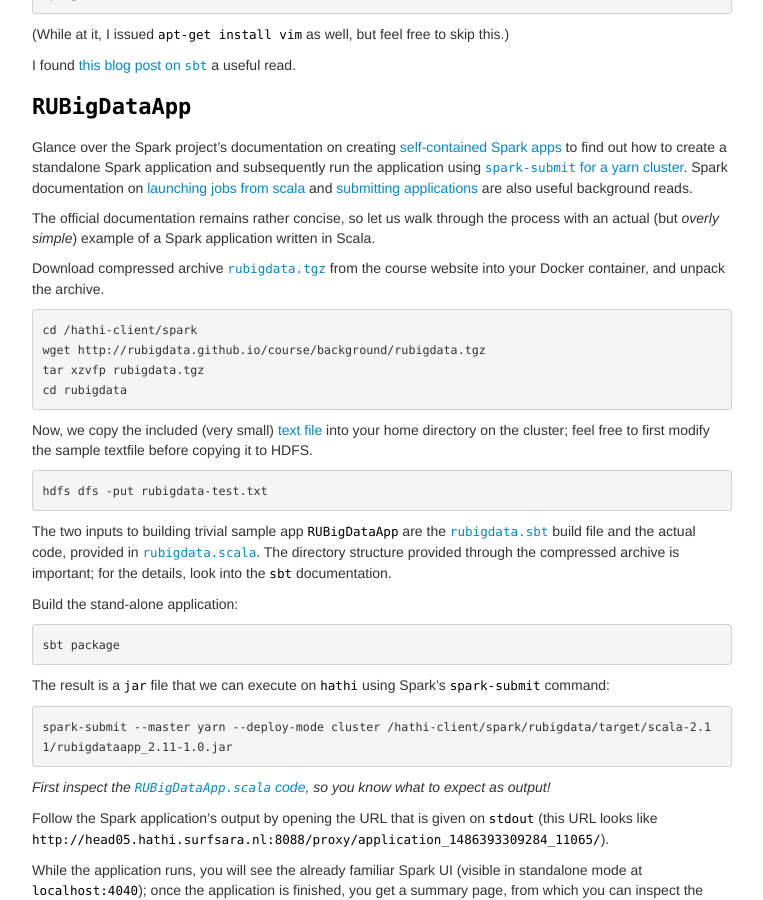
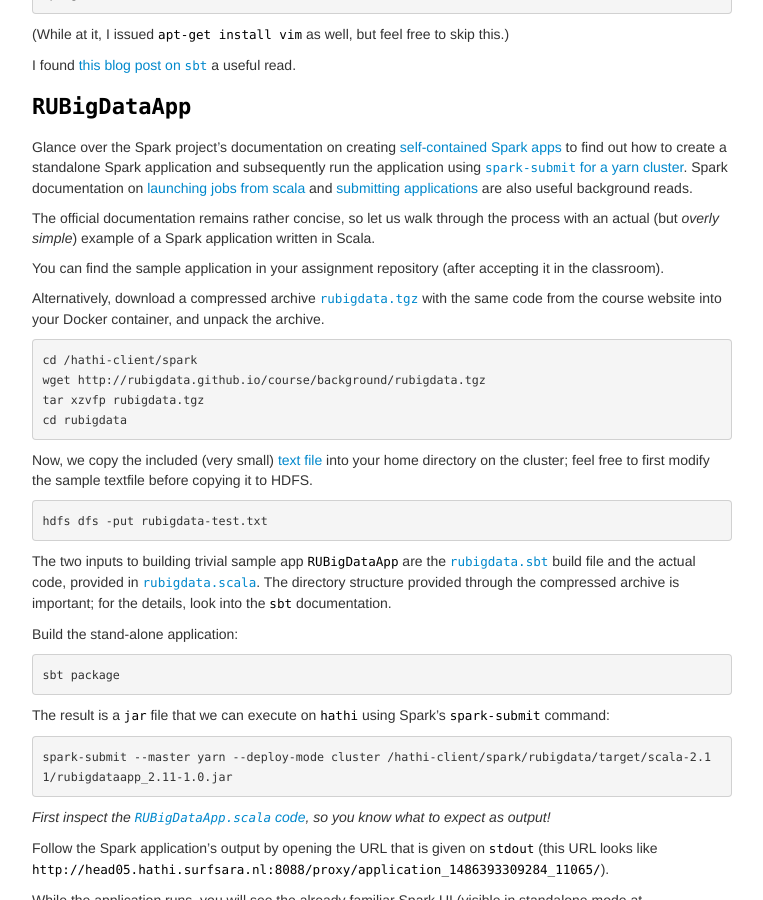
Before and after one commit to Thelukepet/course, a Jekyll site: the page built from background/sbt.md, in a window 1280 px wide and 900 px high, scrolled down 703 px. Shown: the whole window, without its empty margins (258-1021 px from the left). Built offline with Jekyll 4.4.1, drawn with Linux system fonts in a browser that asks for light colours.

Commit message:
Updated with mention of assignment repo

````diff
--- a/background/sbt.md
+++ b/background/sbt.md
@@ -51,7 +51,10 @@ and [submitting applications](http://spark.apache.org/docs/2.1.1/submitting-appl
 The official documentation remains rather concise, so let us walk through the process with an actual (but _overly simple_)
 example of a Spark application written in Scala.
 
-Download compressed archive [`rubigdata.tgz`](rubigdata.tgz) from the course website into your Docker container, and unpack the archive.
+You can find the sample application in your assignment repository (after accepting it in the classroom).
+
+Alternatively, download a compressed archive [`rubigdata.tgz`](rubigdata.tgz) with the same code from the
+course website into your Docker container, and unpack the archive.
 
 ```
 cd /hathi-client/spark
````
